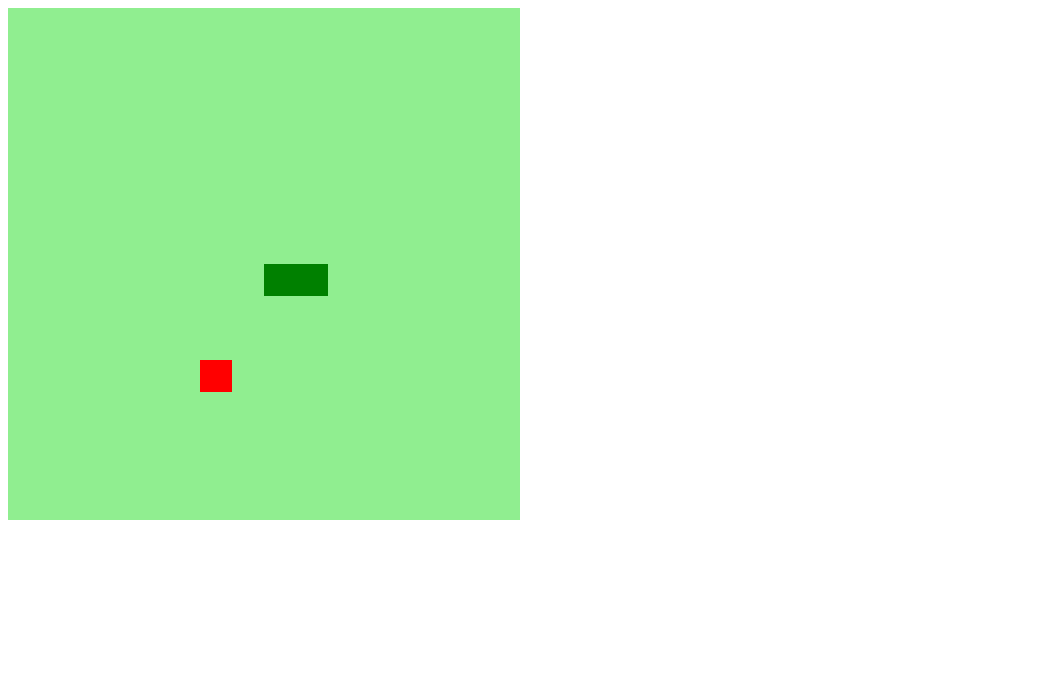
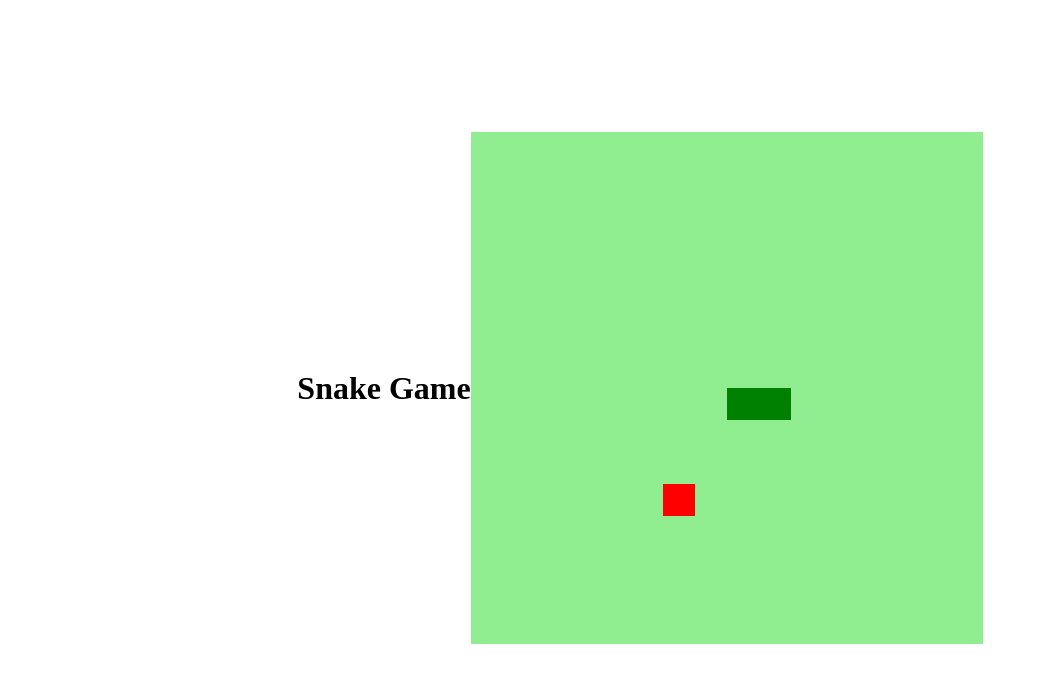
Before and after one commit to JairTorezone/jogo-cobrinha-js-dio, a plain HTML site: page index.html in a window 1280 px wide. Shown: the whole page, without its empty margins (0-1038 px from the left). Drawn offline with Linux system fonts and the light colour scheme.

Commit message:
Adicionando o nome do jogo em html

```diff
--- a/css/estilo.css
+++ b/css/estilo.css
@@ -0,0 +1,7 @@
+body{
+    height: 95vh;
+    width: 95;
+    display: flex;
+    justify-content: center;
+    align-items: center;
+}
--- a/index.html
+++ b/index.html
@@ -9,6 +9,7 @@
     <title>Snake Game</title>
 </head>
 <body>
+    <h1>Snake Game</h1>
     <canvas id="snake" width="512" height="512"></canvas>
 
 </body>
```
